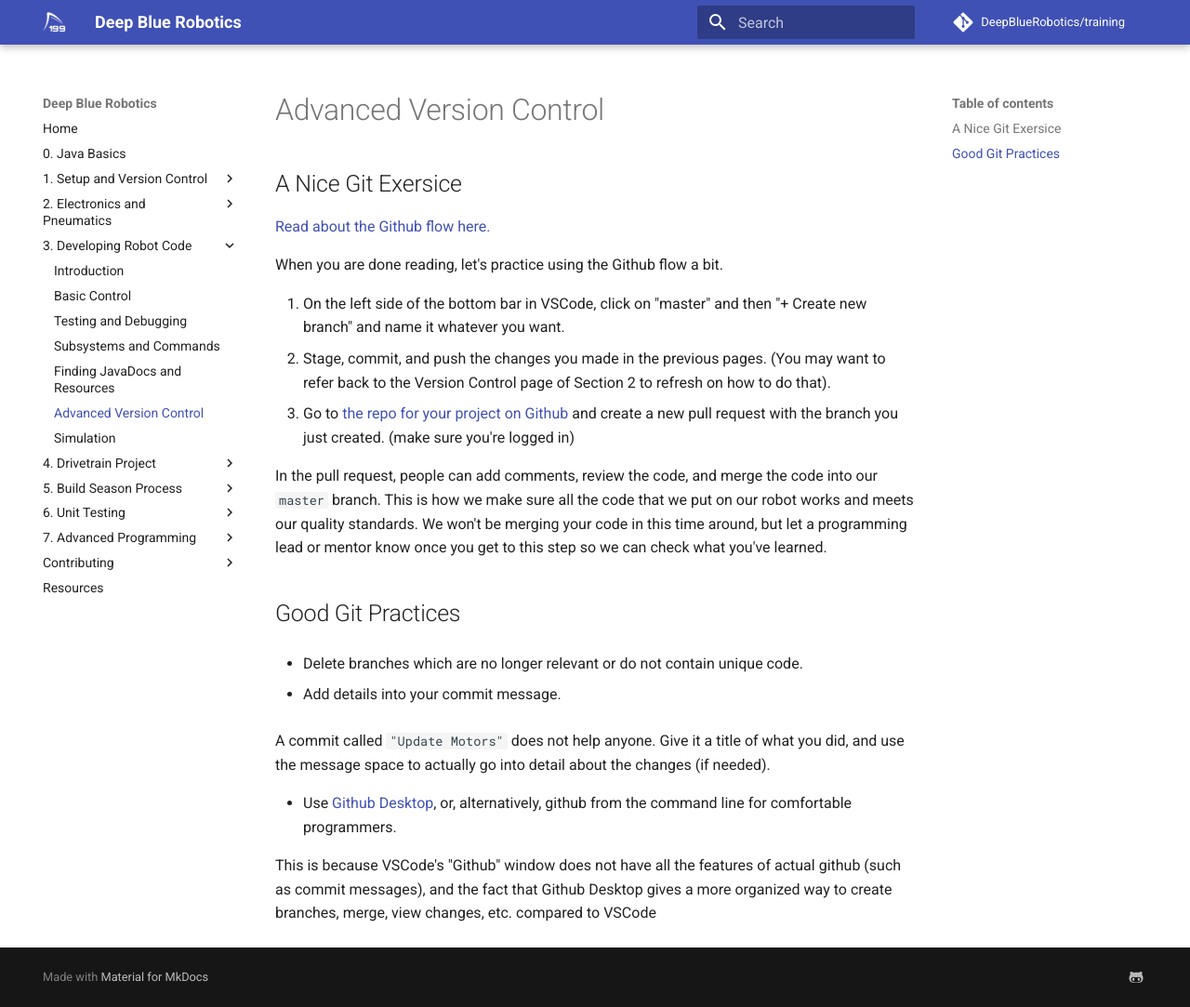
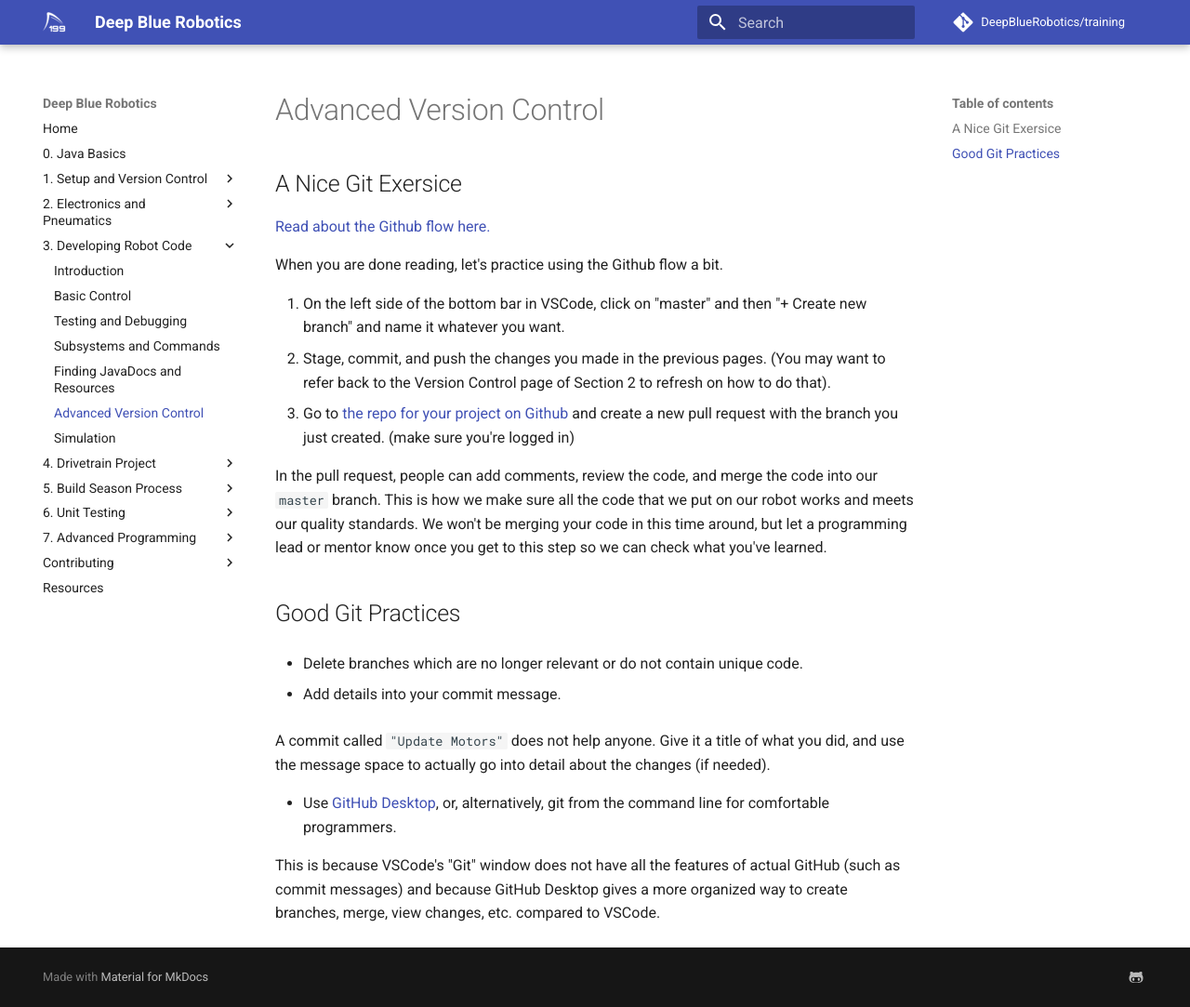
Before and after one commit to DeepBlueRobotics/training, an MkDocs documentation site: the page built from docs/section-3/version-control2.md, in a window 1280 px wide and 1083 px high. Shown: the whole window at 93% size. Built offline with MkDocs 1.6.1 and Material for MkDocs 9.7.7, drawn with Linux system fonts in a browser that asks for light colours; comment, search, counter and statistics services are not loaded.

Commit message:
Update docs/section-3/version-control2.md
Co-authored-by: CoolSpy3 <coolspythree@gmail.com>

```diff
--- a/docs/section-3/version-control2.md
+++ b/docs/section-3/version-control2.md
@@ -16,6 +16,6 @@ In the pull request, people can add comments, review the code, and merge the cod
 
 A commit called `"Update Motors"` does not help anyone. Give it a title of what you did, and use the message space to actually go into detail about the changes (if needed).
 
-- Use [Github Desktop](https://desktop.github.com/), or, alternatively, github from the command line for comfortable programmers.
+- Use [GitHub Desktop](https://desktop.github.com/), or, alternatively, git from the command line for comfortable programmers.
 
-This is because VSCode's "Github" window does not have all the features of actual github (such as commit messages), and the fact that Github Desktop gives a more organized way to create branches, merge, view changes, etc. compared to VSCode
+This is because VSCode's "Git" window does not have all the features of actual GitHub (such as commit messages) and because GitHub Desktop gives a more organized way to create branches, merge, view changes, etc. compared to VSCode.
```
